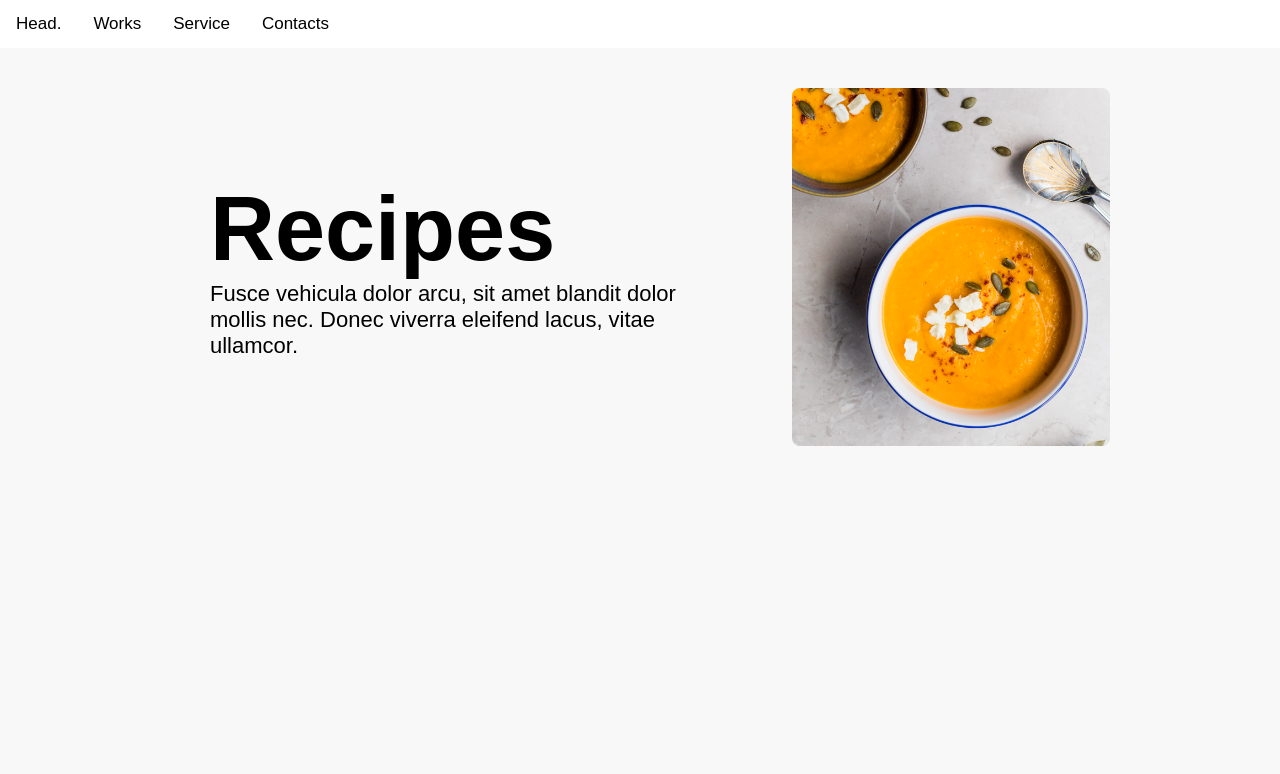
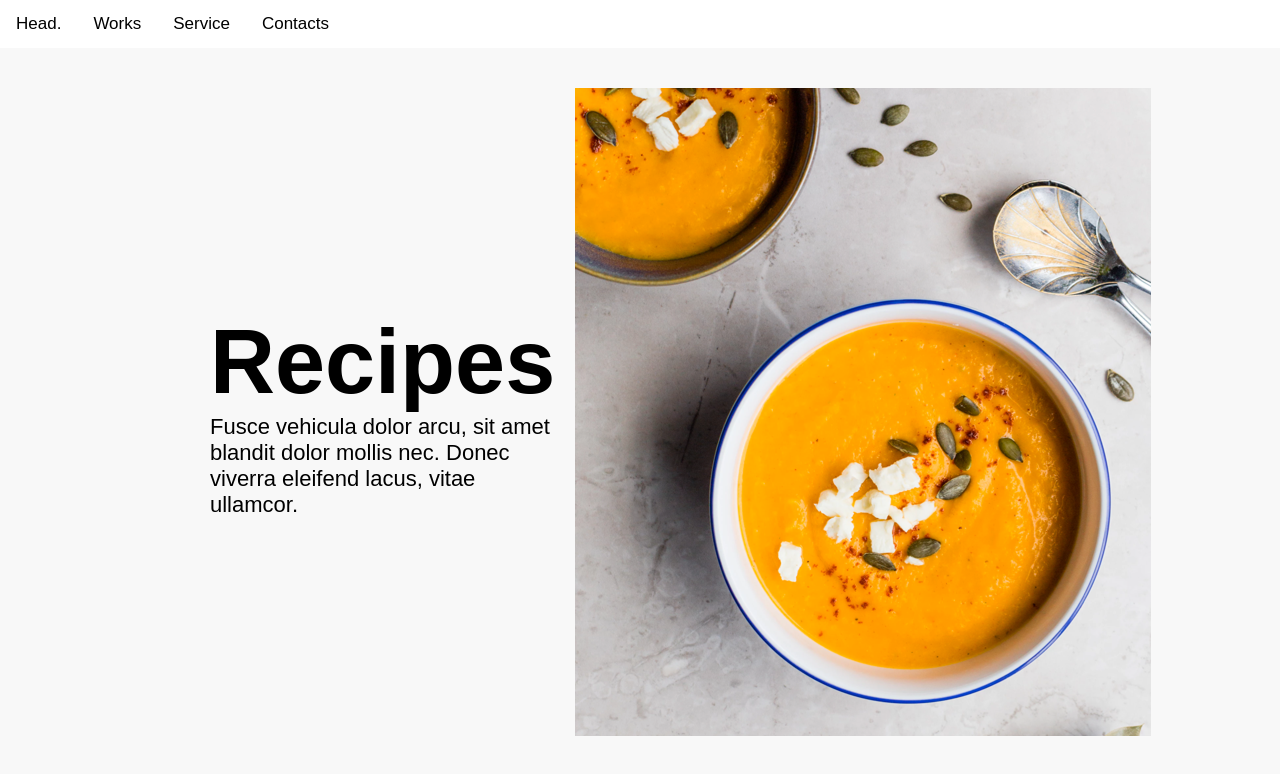
Before and after one commit to xOsitax/responsive-navar, a plain HTML site: page index.html in a window 1280 px wide. Drawn offline with Linux system fonts and the light colour scheme.

Commit message:
fixed image sizes
added the corresponded images and tags by size order from biggest to smallest

```diff
--- a/index.html
+++ b/index.html
@@ -54,7 +54,12 @@
         </div>
 
         <div class="image-container">
-          <img src="images/Image.png" alt="Soup" />
+          <picture>
+            <source srcset="images/Image.png" media="(min-width:900)" />
+            <source srcset="images/sImage.png" media="(min-width:600)" />
+            <source srcset="images/mImage.png" media="(min-width:800)" />
+            <img src="images/Image.png" alt="Soup" />
+          </picture>
         </div>
       </section>
     </main>
--- a/styles/index.css
+++ b/styles/index.css
@@ -24,13 +24,6 @@ body {
   max-width: 900px;
   margin: 0 auto;
   padding: 40px 20px;
-}
-
-.image-container img {
-  max-width: 100%;
-  height: auto;
-  border-radius: 8px;
-  margin-left: 40px;
 }
 
 @media (max-width: 900px) {
```
Also changed, not shown: images/mImage.png (added), images/sImage.png (added).
